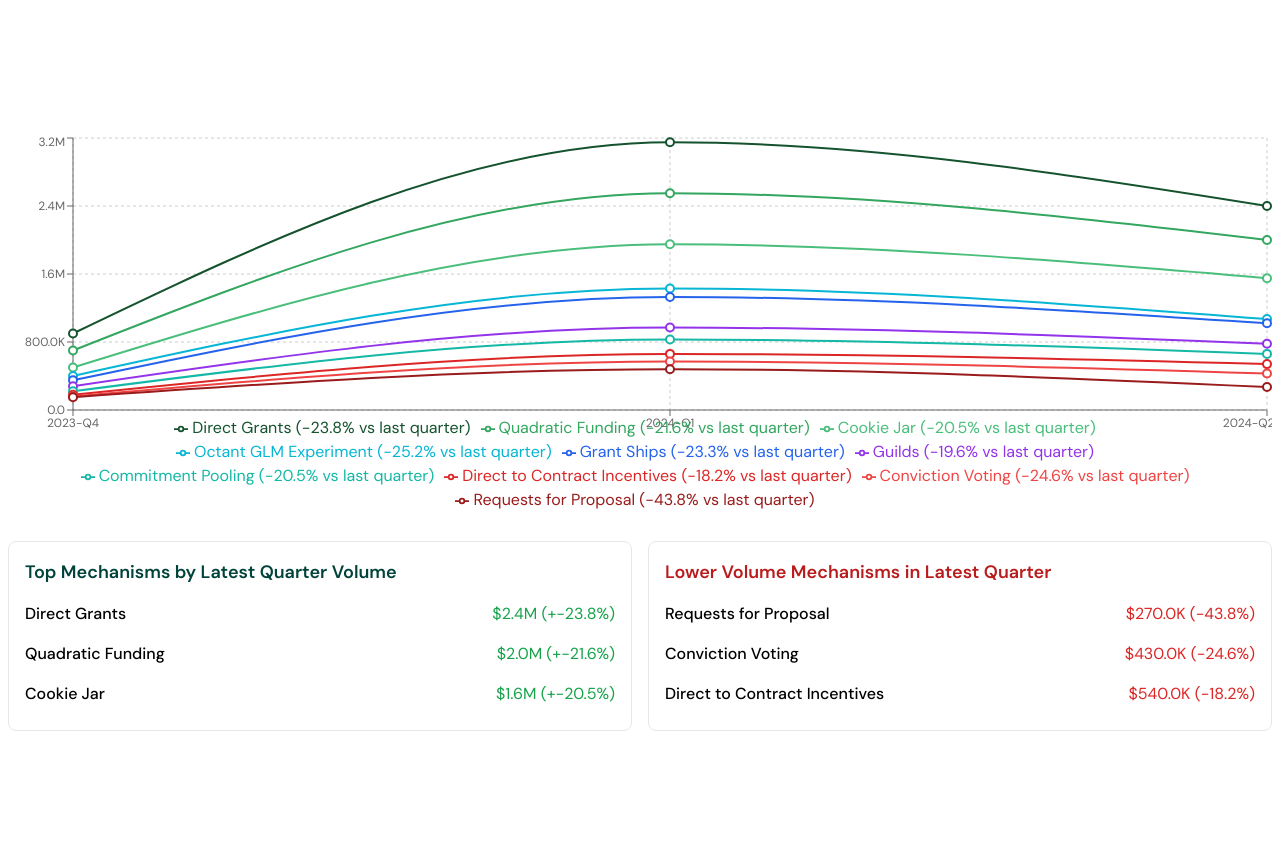
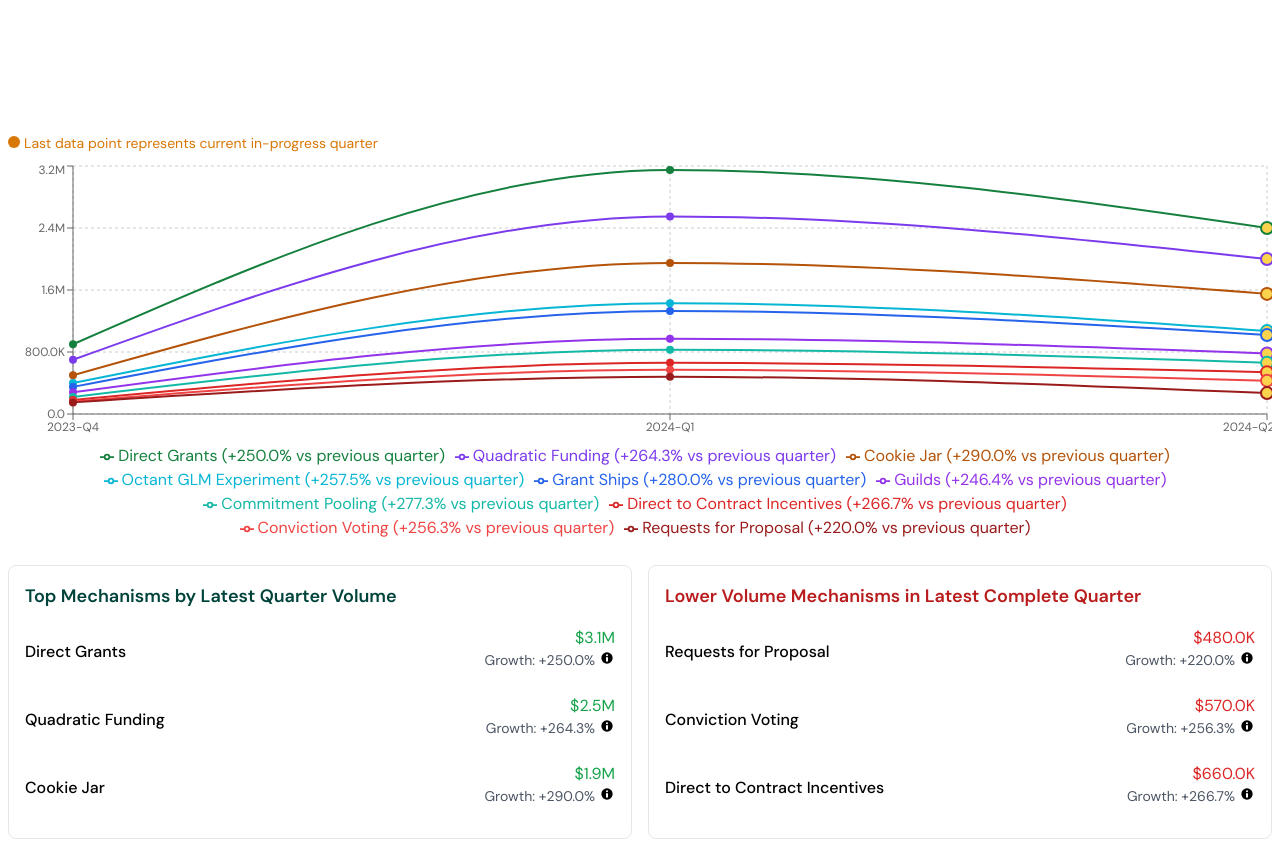
Before and after one commit to allocapital/allo-experts-frontend, a Next.js app: page /trends in a window 1280 px wide. Shown: the part 480-1321 px from the top of the page. Built offline with nearby package versions, Linux system fonts and the light colour scheme; no server answers.

Commit message:
feat: update trends to calculate growth based on last complete quarter

```diff
--- /dev/null
+++ b/app/components/info-tooltip.tsx
@@ -0,0 +1,37 @@
+import {
+  Tooltip,
+  TooltipContent,
+  TooltipProvider,
+  TooltipTrigger,
+} from "@/components/ui/tooltip";
+import Image from "next/image";
+
+export default function InfoTooltip({
+  tooltip,
+  children,
+}: {
+  tooltip: string;
+  children: React.ReactNode;
+}) {
+  return (
+    <div className="flex gap-1">
+      {children}
+      <TooltipProvider>
+        <Tooltip delayDuration={0}>
+          <TooltipTrigger>
+            <Image
+              alt=""
+              width="16"
+              height="16"
+              src="/info-icon.svg"
+              className="mb-3"
+            />
+          </TooltipTrigger>
+          <TooltipContent className="bg-gray-100">
+            <p className="text-sm max-w-sm">{tooltip}</p>
+          </TooltipContent>
+        </Tooltip>
+      </TooltipProvider>
+    </div>
+  );
+}
--- a/app/components/trends-chart.tsx
+++ b/app/components/trends-chart.tsx
@@ -13,9 +13,10 @@ import {
   ResponsiveContainer,
 } from "recharts";
 import { formatAmount } from "../lib/utils";
+import InfoTooltip from "./info-tooltip";
 
 const COLORS = {
-  highPerformers: ["#14532d", "#33a65f", "#4abe7b", "#7ddca0", "#aff0c8"],
+  highPerformers: ["#15803D", "#7C3AED", "#B45309", "#1D6AA3", "#06b6d4"],
   default: [
     "#14b8a6", // teal
     "#3b82f6", // blue
@@ -40,6 +41,10 @@ const FundingTrendsChart: React.FC<Props> = ({
     const mechanisms = [...new Set(data.map((item) => item.mechanism_slug))];
     const quarters = [...new Set(data.map((item) => item.quarter))].sort();
 
+    const currentQuarter = quarters[quarters.length - 1];
+    const lastCompleteQuarter = quarters[quarters.length - 2];
+    const secondLastCompleteQuarter = quarters[quarters.length - 3];
+
     const mechanismStats = mechanisms
       .map((mechanism) => {
         const mechanismData = data.filter(
@@ -47,20 +52,23 @@ const FundingTrendsChart: React.FC<Props> = ({
         );
 
         const lastQuarterValue =
-          mechanismData.find(
-            (item) => item.quarter === quarters[quarters.length - 1]
-          )?.value || 0;
+          mechanismData.find((item) => item.quarter === currentQuarter)
+            ?.value || 0;
 
-        const currentQuarterData = mechanismData.find(
-          (item) => item.quarter === quarters[quarters.length - 1]
-        );
-        const previousQuarterData = mechanismData.find(
-          (item) => item.quarter === quarters[quarters.length - 2]
+        // For growth calculation, use the last complete quarter
+        const lastCompleteQuarterData = mechanismData.find(
+          (item) => item.quarter === lastCompleteQuarter
         );
 
-        const qoqGrowthRate = previousQuarterData
-          ? (((currentQuarterData?.value || 0) - previousQuarterData.value) /
-              previousQuarterData.value) *
+        const secondLastCompleteQuarterData = mechanismData.find(
+          (item) => item.quarter === secondLastCompleteQuarter
+        );
+
+        const qoqGrowthRate =
+          lastCompleteQuarterData && secondLastCompleteQuarterData
+            ? (((lastCompleteQuarterData.value || 0) -
+                secondLastCompleteQuarterData.value) /
+                secondLastCompleteQuarterData.value) *
               100
             : 0;
 
@@ -68,13 +76,20 @@ const FundingTrendsChart: React.FC<Props> = ({
           mechanism,
           mechanismName: mechanismData[0]?.mechanism_name || mechanism,
           lastQuarterValue,
+          lastCompleteQuarterValue: lastCompleteQuarterData?.value || 0,
           qoqGrowthRate,
+          isCurrentQuarter: true,
         };
       })
-      .sort((a, b) => b.lastQuarterValue - a.lastQuarterValue);
+      .sort((a, b) => b.lastCompleteQuarterValue - a.lastCompleteQuarterValue);
 
     const transformedData = quarters.map((quarter) => {
-      const quarterData: { [key: string]: string | number } = { quarter };
+      const isCurrentQuarter = quarter === currentQuarter;
+      const quarterData: { [key: string]: string | number | boolean } = {
+        quarter,
+        isCurrentQuarter,
+      };
+
       mechanisms.forEach((mechanism) => {
         const record = data.find(
           (item) =>
@@ -82,6 +97,7 @@ const FundingTrendsChart: React.FC<Props> = ({
         );
         quarterData[mechanism] = record?.value ?? 0;
       });
+
       return quarterData;
     });
 
@@ -93,8 +109,13 @@ const FundingTrendsChart: React.FC<Props> = ({
     : mechanismStats;
 
   return (
-    <div className="space-y-6">
+    <div className="space-y-12">
       <div className="w-full h-96">
+        <div className="text-sm text-amber-600 mb-2">
+          <span className="inline-block w-3 h-3 bg-amber-600 rounded-full mr-1"></span>
+          Last data point represents current in-progress quarter
+        </div>
+
         <ResponsiveContainer>
           <LineChart data={transformedData}>
             <CartesianGrid strokeDasharray="3 3" />
@@ -104,9 +125,20 @@ const FundingTrendsChart: React.FC<Props> = ({
               tickFormatter={(value) => formatAmount(value)}
             />
             <Tooltip
-              formatter={(value: number) => [formatAmount(value)]}
+              // eslint-disable-next-line @typescript-eslint/no-explicit-any
+              formatter={(value: number, name: string, props: any) => {
+                const isCurrentQuarter = props.payload.isCurrentQuarter;
+                const label =
+                  isCurrentQuarter &&
+                  name !== "quarter" &&
+                  name !== "isCurrentQuarter"
+                    ? `${formatAmount(value)} (In Progress)`
+                    : formatAmount(value);
+                return [label];
+              }}
               labelFormatter={(label: string) => `Quarter: ${label}`}
             />
+
             <Legend />
             {displayedMechanisms.map((mechStat, index) => {
               const isTopPerformer = index < 3;
@@ -119,18 +151,42 @@ const FundingTrendsChart: React.FC<Props> = ({
                 ? COLORS.lowPerformers
                 : COLORS.default;
               const colorIndex = index % colorArray.length;
-
+              const stroke =
+                mechStat.mechanismName.toLowerCase() === "other"
+                  ? "#9E9E9E"
+                  : colorArray[colorIndex];
               return (
                 <Line
                   key={mechStat.mechanism}
                   type="monotone"
                   dataKey={mechStat.mechanism}
-                  stroke={colorArray[colorIndex]}
+                  stroke={stroke}
                   strokeWidth={2}
-                  dot={{ r: 4 }}
+                  dot={(props) => {
+                    const { cx, cy, payload } = props;
+                    return payload.isCurrentQuarter ? (
+                      <svg x={cx - 10} y={cy - 10} width={20} height={20}>
+                        <circle
+                          cx="10"
+                          cy="10"
+                          r="6"
+                          fill="#FCD34D"
+                          stroke={stroke}
+                          strokeWidth="2"
+                        />
+                      </svg>
+                    ) : (
+                      <circle
+                        cx={cx}
+                        cy={cy}
+                        r={4}
+                        fill={stroke}
+                      />
+                    );
+                  }}
                   name={`${mechStat.mechanismName} (${
                     mechStat.qoqGrowthRate > 0 ? "+" : ""
-                  }${mechStat.qoqGrowthRate.toFixed(1)}% vs last quarter)`}
+                  }${mechStat.qoqGrowthRate.toFixed(1)}% vs previous quarter)`}
                 />
               );
             })}
@@ -139,7 +195,7 @@ const FundingTrendsChart: React.FC<Props> = ({
       </div>
 
       {!showTopMechanisms && (
-        <div className="grid grid-cols-1 md:grid-cols-2 gap-4">
+        <div className="gap-4 flex flex-col md:flex-row child:w-full justify-center">
           <div className="p-4 border rounded-lg">
             <h3 className="text-lg font-semibold text-green-700 mb-2">
               Top Mechanisms by Latest Quarter Volume
@@ -150,16 +206,24 @@ const FundingTrendsChart: React.FC<Props> = ({
                 className="flex justify-between items-center py-2"
               >
                 <span className="font-medium">{mechStat.mechanismName}</span>
-                <span className="text-green-600">
-                  ${formatAmount(mechStat.lastQuarterValue)} (+
-                  {mechStat.qoqGrowthRate.toFixed(1)}%)
-                </span>
+                <div className="text-right">
+                  <div className="text-green-600">
+                    ${formatAmount(mechStat.lastCompleteQuarterValue)}
+                  </div>
+                  <div className="text-sm text-gray-600">
+                    <InfoTooltip tooltip="(Complete Quarters)">
+                      Growth: {mechStat.qoqGrowthRate > 0 ? "+" : ""}
+                      {mechStat.qoqGrowthRate.toFixed(1)}%
+                    </InfoTooltip>
+                  </div>
+                </div>
               </div>
             ))}
           </div>
+          {mechanismStats.length >= 6 ? (
             <div className="p-4 border rounded-lg">
               <h3 className="text-lg font-semibold text-red-700 mb-2">
-              Lower Volume Mechanisms in Latest Quarter
+                Lower Volume Mechanisms in Latest Complete Quarter
               </h3>
               {mechanismStats
                 .slice(-3)
@@ -169,14 +233,26 @@ const FundingTrendsChart: React.FC<Props> = ({
                     key={mechStat.mechanism}
                     className="flex justify-between items-center py-2"
                   >
-                  <span className="font-medium">{mechStat.mechanismName}</span>
-                  <span className="text-red-600">
-                    ${formatAmount(mechStat.lastQuarterValue)} (
-                    {mechStat.qoqGrowthRate.toFixed(1)}%)
+                    <span className="font-medium">
+                      {mechStat.mechanismName}
                     </span>
+                    <div className="text-right">
+                      <div className="text-red-600">
+                        ${formatAmount(mechStat.lastCompleteQuarterValue)}
+                      </div>
+                      <div className="text-sm text-gray-600">
+                        <InfoTooltip tooltip="(Complete Quarters)">
+                          Growth: {mechStat.qoqGrowthRate > 0 ? "+" : ""}
+                          {mechStat.qoqGrowthRate.toFixed(1)}%
+                        </InfoTooltip>
+                      </div>
+                    </div>
                   </div>
                 ))}
             </div>
+          ) : (
+            ""
+          )}
         </div>
       )}
     </div>
--- a/app/mechanisms/[slug]/components/mechanism-trend-chart.tsx
+++ b/app/mechanisms/[slug]/components/mechanism-trend-chart.tsx
@@ -1,6 +1,6 @@
-
 "use client";
 
+import InfoTooltip from "@/app/components/info-tooltip";
 import { formatAmount } from "@/app/lib/utils";
 import { TrendItem } from "@/lib/types";
 import React, { useMemo } from "react";
@@ -30,13 +30,19 @@ const MechanismTrendChart: React.FC<Props> = ({ data }) => {
     if (mechanismData.length < 2) return { chartData: [], stats: null };
 
     const firstValue = mechanismData[0].value;
+    const lastCompleteValue =
+      mechanismData[mechanismData.length - 2]?.value || firstValue;
     const lastValue = mechanismData[mechanismData.length - 1].value;
+
     const avgValue =
       mechanismData.reduce((sum, item) => sum + item.value, 0) /
       mechanismData.length;
+
     const maxValue = Math.max(...mechanismData.map((item) => item.value));
     const minValue = Math.min(...mechanismData.map((item) => item.value));
-    const growthRate = calculateGrowthRate(firstValue, lastValue);
+
+    // Calculate growth based on last complete quarter
+    const overallGrowth = calculateGrowthRate(firstValue, lastCompleteValue);
 
     const quarterlyGrowth = mechanismData.map((item, index) => {
       if (index === 0) return 0;
@@ -48,16 +54,18 @@ const MechanismTrendChart: React.FC<Props> = ({ data }) => {
         quarter: item.quarter,
         value: item.value,
         quarterlyGrowth: quarterlyGrowth[index],
+        isCurrentQuarter: index === mechanismData.length - 1,
       })),
       stats: {
         totalFunding: lastValue,
+        lastCompleteQuarterFunding: lastCompleteValue,
         avgQuarterlyFunding: avgValue,
         maxFunding: maxValue,
         minFunding: minValue,
-        overallGrowth: growthRate,
+        overallGrowth: overallGrowth,
         avgQuarterlyGrowth:
-          quarterlyGrowth.reduce((sum, rate) => sum + rate, 0) /
-          (quarterlyGrowth.length - 1),
+          quarterlyGrowth.slice(0, -1).reduce((sum, rate) => sum + rate, 0) /
+          (quarterlyGrowth.length - 2 || 1),
       },
     };
   }, [data]);
@@ -68,15 +76,20 @@ const MechanismTrendChart: React.FC<Props> = ({ data }) => {
 
   return (
     <div className="space-y-6">
-      <div className="grid grid-cols-1 md:grid-cols-2 lg:grid-cols-3 gap-4">
+      <div className="grid grid-cols-1 md:grid-cols-3 gap-4">
         <div className="p-4 bg-white rounded-lg shadow">
           <h3 className="text-sm font-medium text-gray-500">Current Funding</h3>
           <p className="text-2xl font-semibold">
             ${formatAmount(stats.totalFunding)}
+            <span className="text-xs text-amber-600 ml-2">(In Progress)</span>
           </p>
         </div>
         <div className="p-4 bg-white rounded-lg shadow">
-          <h3 className="text-sm font-medium text-gray-500">Overall Growth</h3>
+          <h3 className="text-sm font-medium text-gray-500">
+            <InfoTooltip tooltip="Overall growth for the complete quarters">
+              <span className="text-sm text-gray-400 ml-1">Overall Growth</span>
+            </InfoTooltip>
+          </h3>
           <p
             className={`text-2xl font-semibold ${
               stats.overallGrowth >= 0 ? "text-green-700" : "text-red-700"
@@ -88,7 +101,11 @@ const MechanismTrendChart: React.FC<Props> = ({ data }) => {
         </div>
         <div className="p-4 bg-white rounded-lg shadow">
           <h3 className="text-sm font-medium text-gray-500">
-            Avg Quarterly Growth
+            <InfoTooltip tooltip="Avg quarterly growth for the complete quarters">
+              <span className="text-sm text-gray-400 ml-1">
+                Avg Quarterly Growth
+              </span>
+            </InfoTooltip>
           </h3>
           <p
             className={`text-2xl font-semibold ${
@@ -102,6 +119,10 @@ const MechanismTrendChart: React.FC<Props> = ({ data }) => {
       </div>
 
       <div className="h-96 bg-white p-4 rounded-lg shadow">
+        <div className="text-sm text-amber-600 mb-2">
+          <span className="inline-block w-3 h-3 bg-amber-600 rounded-full mr-1"></span>
+          Last data point represents current in-progress quarter
+        </div>
         <ResponsiveContainer>
           <LineChart data={chartData}>
             <CartesianGrid strokeDasharray="3 3" />
@@ -118,9 +139,14 @@ const MechanismTrendChart: React.FC<Props> = ({ data }) => {
               tickFormatter={(value) => `${value.toFixed(0)}%`}
             />
             <Tooltip
-              formatter={(value: number, name: string) => {
-                if (name === "value")
-                  return [`$${formatAmount(value)}`, "Funding"];
+              // eslint-disable-next-line @typescript-eslint/no-explicit-any
+              formatter={(value: number, name: string, props: any) => {
+                if (name === "value") {
+                  const label = props.payload.isCurrentQuarter
+                    ? "Current Funding (In Progress)"
+                    : "Funding";
+                  return [`$${formatAmount(value)}`, label];
+                }
                 return [`${value.toFixed(1)}%`, "Quarterly Growth"];
               }}
             />
@@ -130,7 +156,23 @@ const MechanismTrendChart: React.FC<Props> = ({ data }) => {
               dataKey="value"
               stroke={trendColor}
               strokeWidth={2}
-              dot={{ r: 4 }}
+              dot={(props) => {
+                const { cx, cy, payload } = props;
+                return payload.isCurrentQuarter ? (
+                  <svg x={cx - 10} y={cy - 10} width={20} height={20}>
+                    <circle
+                      cx="10"
+                      cy="10"
+                      r="6"
+                      fill="#FCD34D"
+                      stroke={trendColor}
+                      strokeWidth="2"
+                    />
+                  </svg>
+                ) : (
+                  <circle cx={cx} cy={cy} r={4} fill={trendColor} />
+                );
+              }}
               name="value"
             />
             <Line
--- /dev/null
+++ b/components/ui/tooltip.tsx
@@ -0,0 +1,32 @@
+"use client"
+
+import * as React from "react"
+import * as TooltipPrimitive from "@radix-ui/react-tooltip"
+
+import { cn } from "@/lib/utils"
+
+const TooltipProvider = TooltipPrimitive.Provider
+
+const Tooltip = TooltipPrimitive.Root
+
+const TooltipTrigger = TooltipPrimitive.Trigger
+
+const TooltipContent = React.forwardRef<
+  React.ElementRef<typeof TooltipPrimitive.Content>,
+  React.ComponentPropsWithoutRef<typeof TooltipPrimitive.Content>
+>(({ className, sideOffset = 4, ...props }, ref) => (
+  <TooltipPrimitive.Portal>
+    <TooltipPrimitive.Content
+      ref={ref}
+      sideOffset={sideOffset}
+      className={cn(
+        "z-50 overflow-hidden rounded-md bg-primary px-3 py-1.5 text-xs text-primary-foreground animate-in fade-in-0 zoom-in-95 data-[state=closed]:animate-out data-[state=closed]:fade-out-0 data-[state=closed]:zoom-out-95 data-[side=bottom]:slide-in-from-top-2 data-[side=left]:slide-in-from-right-2 data-[side=right]:slide-in-from-left-2 data-[side=top]:slide-in-from-bottom-2",
+        className
+      )}
+      {...props}
+    />
+  </TooltipPrimitive.Portal>
+))
+TooltipContent.displayName = TooltipPrimitive.Content.displayName
+
+export { Tooltip, TooltipTrigger, TooltipContent, TooltipProvider }
--- a/package.json
+++ b/package.json
@@ -12,6 +12,7 @@
     "@headlessui/react": "^2.1.8",
     "@radix-ui/react-dropdown-menu": "^2.1.1",
     "@radix-ui/react-icons": "^1.3.0",
+    "@radix-ui/react-tooltip": "^1.1.8",
     "class-variance-authority": "^0.7.0",
     "clsx": "^2.1.1",
     "lucide-react": "^0.446.0",
```
Also changed, not shown: tailwind.config.ts (+8 -1 lines), public/info-icon.svg (added), 1 other file (tests, documents, lock files or other folders). Lines whose indentation alone changed are shown as unchanged.
